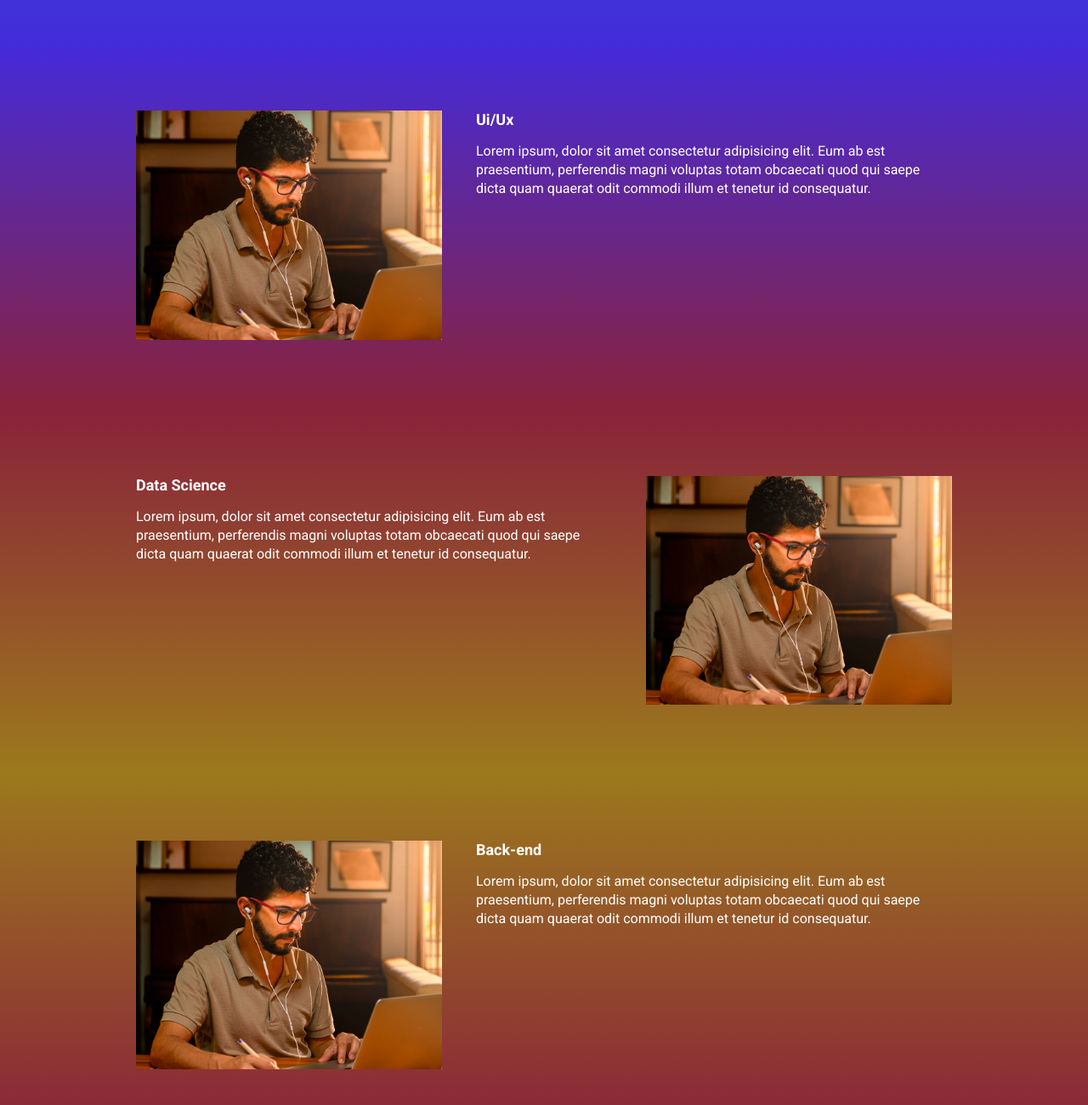
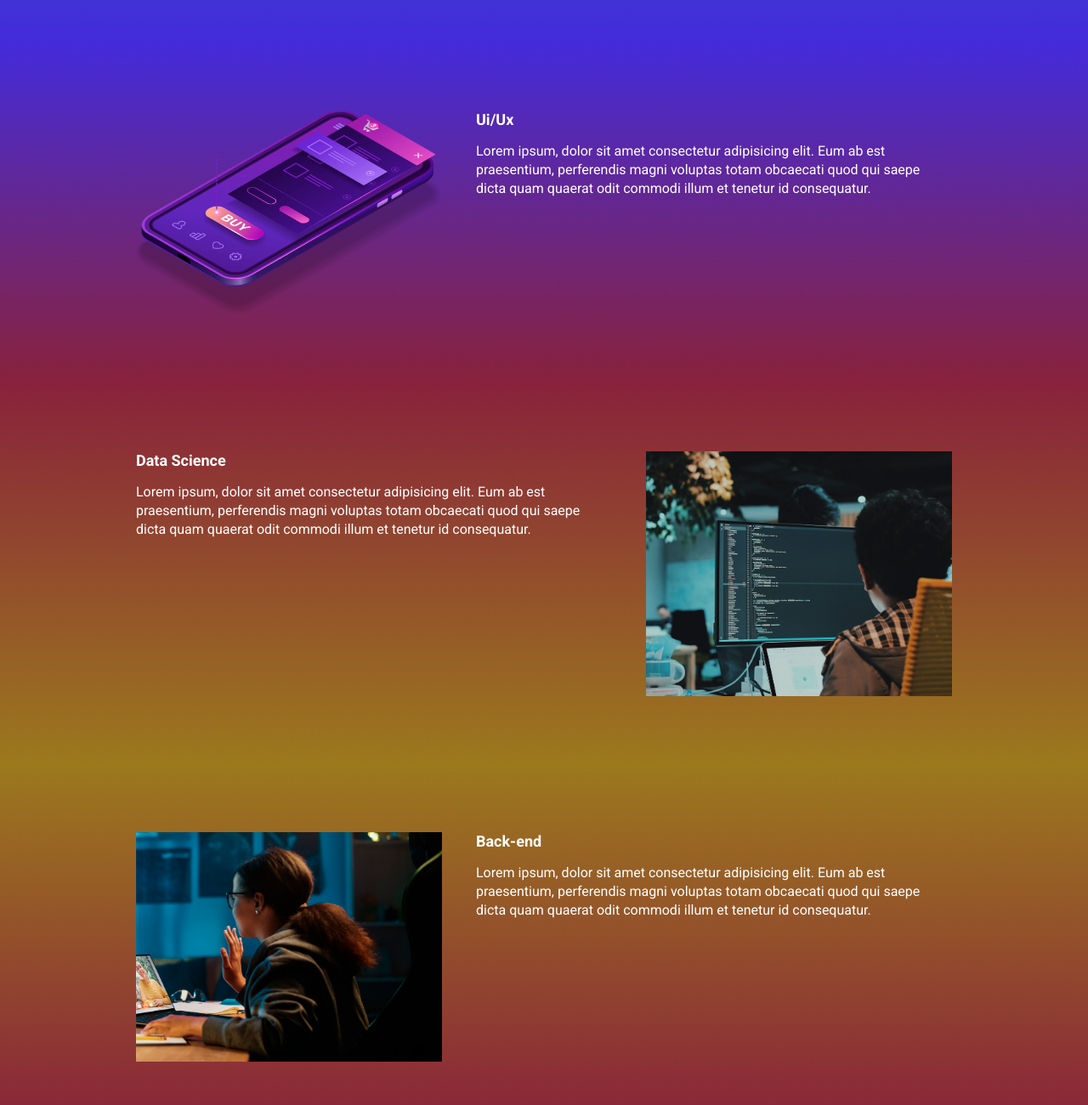
Before and after one commit to GuilhermeocM/ebac_tech_talks, a website built with Parcel: page src/index.html in a window 1280 px wide. Shown: the part 940-2240 px from the top of the page at 85% size. Built offline with nearby package versions, Linux system fonts and the light colour scheme.

Commit message:
ajuste images

```diff
--- a/src/index.html
+++ b/src/index.html
@@ -58,7 +58,7 @@
                     Lorem ipsum, dolor sit amet consectetur adipisicing elit. Eum ab est praesentium, perferendis magni voluptas totam obcaecati quod qui saepe dicta quam quaerat odit commodi illum et tenetur id consequatur.
                 </p>
             </div>
-            <img class="event__image" src="./images/frontend.png" alt="Front-end">
+            <img class="event__image" src="./images/ui-ux.png" alt="Ui-Ux">
         </div>
     </section>
     <section class="event event--data-science">
@@ -69,7 +69,7 @@
                     Lorem ipsum, dolor sit amet consectetur adipisicing elit. Eum ab est praesentium, perferendis magni voluptas totam obcaecati quod qui saepe dicta quam quaerat odit commodi illum et tenetur id consequatur.
                 </p>
             </div>
-            <img class="event__image" src="./images/frontend.png" alt="Front-end">
+            <img class="event__image" src="./images/data.png" alt="Data Science">
         </div>
     </section>
     <section class="event event--backend event--image-left">
@@ -80,7 +80,7 @@
                     Lorem ipsum, dolor sit amet consectetur adipisicing elit. Eum ab est praesentium, perferendis magni voluptas totam obcaecati quod qui saepe dicta quam quaerat odit commodi illum et tenetur id consequatur.
                 </p>
             </div>
-            <img class="event__image" src="./images/frontend.png" alt="Front-end">
+            <img class="event__image" src="./images/backend.png" alt="Backend">
         </div>
     </section>
 
```
